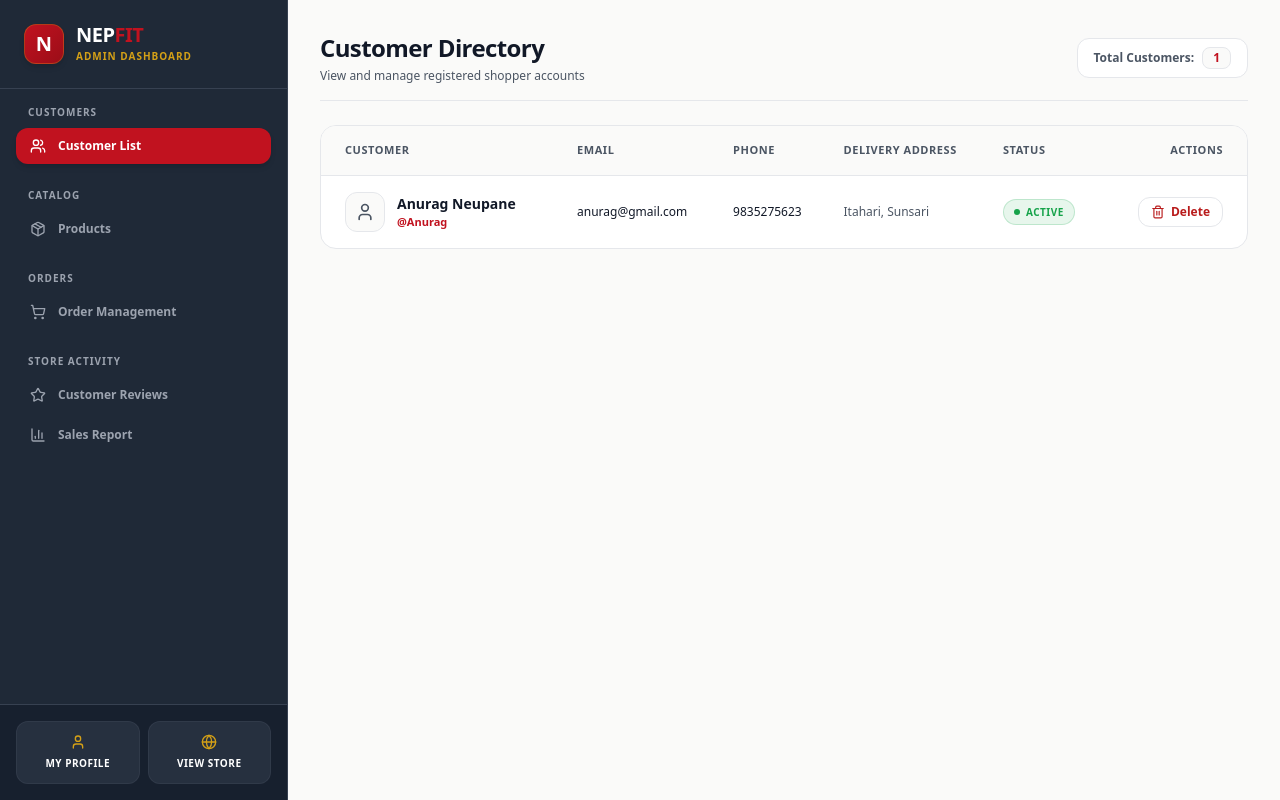
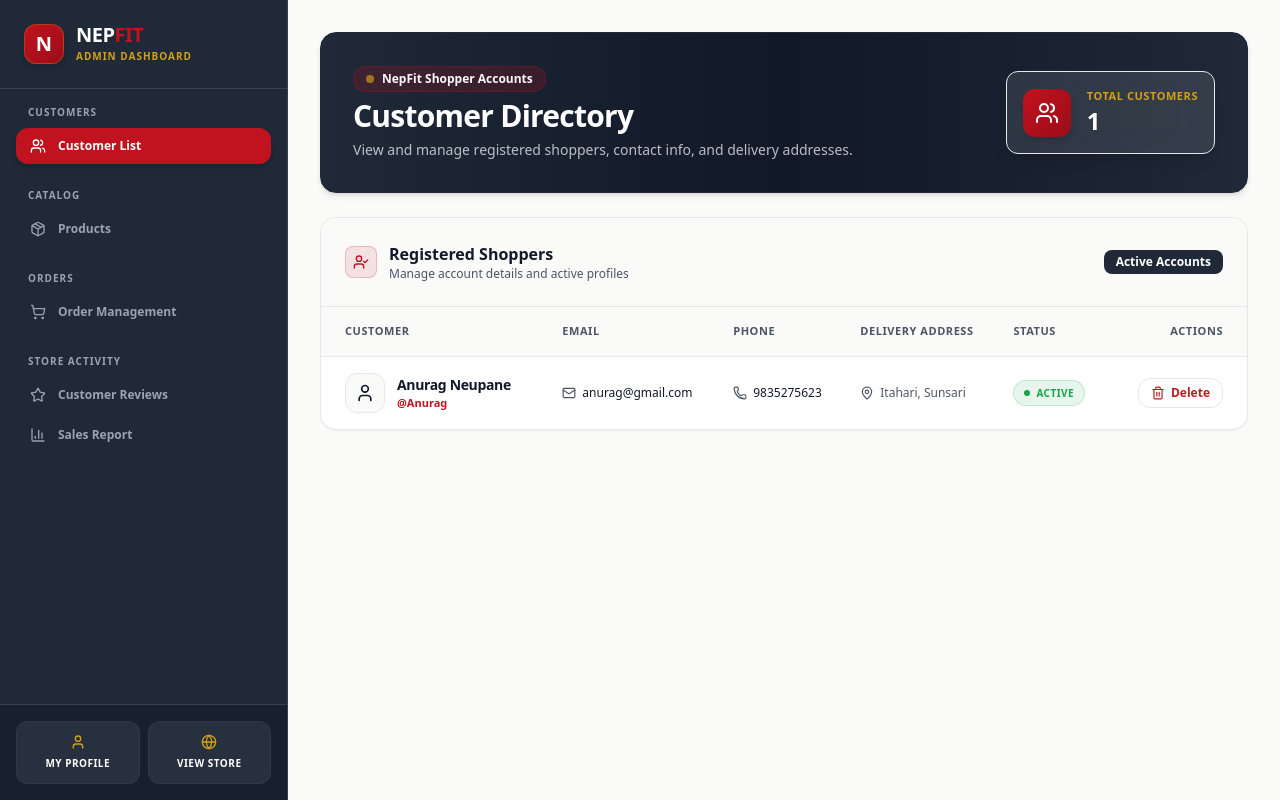
Before and after one commit to bipinjlimbu/B2C-E-Commerce---Django-Project-IV, a Django app: page /dashboard/admin/ in a window 1280 px wide. Run offline with Django 5.2, Linux system fonts and the light colour scheme; a user stored in the database is signed in; data comes from the database, SQL or seed files in the repository.

Commit message:
Customer Management Section UI Updated

```diff
--- a/nf_project/nf_app/templates/dashboard/admin/_customer_management.html
+++ b/nf_project/nf_app/templates/dashboard/admin/_customer_management.html
@@ -1,13 +1,21 @@
 <div class="space-y-6">
-    <div class="flex flex-col sm:flex-row sm:items-center justify-between gap-4 pb-4 border-b border-[#E5E7EB]">
+    <div class="bg-gradient-to-r from-[#1F2937] via-[#111827] to-[#1F2937] p-6 sm:p-8 rounded-2xl text-[#FFFFFF] shadow-md border border-[#1F2937] relative overflow-hidden flex flex-col md:flex-row md:items-center justify-between gap-6">
+        <div class="space-y-1.5 relative z-10">
+            <div class="inline-flex items-center gap-2 px-3 py-1 rounded-full bg-[#C1121F]/20 border border-[#C1121F]/30 text-[#FAFAF9] text-xs font-semibold">
+                <span class="w-2 h-2 rounded-full bg-[#D4A017] animate-pulse"></span>
+                <span>NepFit Shopper Accounts</span>
+            </div>
+            <h1 class="text-2xl sm:text-3xl font-extrabold text-[#FFFFFF] tracking-tight">Customer Directory</h1>
+            <p class="text-xs sm:text-sm text-[#E5E7EB]/80 font-normal max-w-xl">View and manage registered shoppers, contact info, and delivery addresses.</p>
+        </div>
+
+        <div class="relative z-10 flex items-center gap-4 bg-[#FFFFFF]/10 backdrop-blur-md border border-[#FFFFFF]/15 p-4 rounded-xl shrink-0 shadow-lg">
+            <div class="w-12 h-12 rounded-xl bg-gradient-to-br from-[#C1121F] to-[#9B0D18] flex items-center justify-center text-[#FFFFFF] shadow-md shrink-0">
+                <i data-lucide="users" class="w-6 h-6"></i>
+            </div>
             <div>
-            <h1 class="text-2xl font-extrabold text-[#111827] tracking-tight">Customer Directory</h1>
-            <p class="text-xs text-[#4B5563] mt-1">View and manage registered shopper accounts</p>
-        </div>
-        <div class="flex items-center gap-2">
-            <div class="bg-[#FFFFFF] border border-[#E5E7EB] px-4 py-2 rounded-xl text-xs font-bold text-[#111827] shadow-2xs flex items-center gap-2">
-                <span class="text-[#4B5563]">Total Customers:</span>
-                <span class="font-bold text-[#C1121F] bg-[#FAFAF9] px-2.5 py-0.5 rounded-lg border border-[#E5E7EB]">
+                <span class="text-[11px] font-bold uppercase tracking-wider text-[#D4A017] block">Total Customers</span>
+                <span class="text-xl sm:text-2xl font-black text-[#FFFFFF] tracking-tight">
                     {{ customers|length|default:"0" }}
                 </span>
             </div>
@@ -15,11 +23,26 @@
     </div>
 
     {% if customers %}
-    <div class="bg-[#FFFFFF] border border-[#E5E7EB] rounded-2xl shadow-2xs overflow-hidden">
+    <div class="bg-[#FFFFFF] border border-[#E5E7EB] rounded-2xl shadow-sm overflow-hidden">
+        <div class="p-5 sm:p-6 border-b border-[#E5E7EB] flex items-center justify-between bg-[#FAFAF9]">
+            <div class="flex items-center gap-3">
+                <div class="w-8 h-8 rounded-lg bg-[#C1121F]/10 border border-[#C1121F]/20 flex items-center justify-center text-[#C1121F]">
+                    <i data-lucide="user-check" class="w-4 h-4"></i>
+                </div>
+                <div>
+                    <h2 class="text-base font-bold text-[#111827]">Registered Shoppers</h2>
+                    <p class="text-xs text-[#4B5563]">Manage account details and active profiles</p>
+                </div>
+            </div>
+            <span class="text-xs font-semibold px-3 py-1 bg-[#1F2937] text-[#FFFFFF] rounded-lg">
+                Active Accounts
+            </span>
+        </div>
+
         <div class="overflow-x-auto">
-            <table class="w-full text-left border-collapse">
+            <table class="w-full text-left border-collapse min-w-[750px]">
                 <thead>
-                    <tr class="border-b border-[#E5E7EB] text-[11px] font-extrabold uppercase tracking-wider text-[#4B5563] bg-[#FAFAF9]">
+                    <tr class="border-b border-[#E5E7EB] text-[11px] font-bold uppercase tracking-wider text-[#4B5563] bg-[#FAFAF9]">
                         <th class="py-4 px-6">Customer</th>
                         <th class="py-4 px-4">Email</th>
                         <th class="py-4 px-4">Phone</th>
@@ -30,23 +53,44 @@
                 </thead>
                 <tbody class="divide-y divide-[#E5E7EB] text-xs text-[#4B5563]">
                     {% for customer in customers %}
-                        <tr class="hover:bg-[#FAFAF9]/80 transition-colors">
-                            <td class="py-4 px-6 flex items-center gap-3">
-                                <div class="w-10 h-10 rounded-xl bg-[#FAFAF9] border border-[#E5E7EB] overflow-hidden flex items-center justify-center shrink-0 shadow-2xs">
+                        <tr class="hover:bg-[#FAFAF9] transition-colors group">
+                            <td class="py-4 px-6">
+                                <div class="flex items-center gap-3">
+                                    <div class="w-10 h-10 rounded-xl bg-[#FAFAF9] border border-[#E5E7EB] overflow-hidden flex items-center justify-center shrink-0 shadow-2xs group-hover:border-[#D4A017]/60 transition-colors">
                                         {% if customer.profile_picture %}
                                             <img src="{{ customer.profile_picture.url }}" alt="{{ customer.first_name }}" class="w-full h-full object-cover">
                                         {% else %}
-                                        <i data-lucide="user" class="w-5 h-5 text-[#4B5563]"></i>
+                                            <i data-lucide="user" class="w-5 h-5 text-[#111827]"></i>
                                         {% endif %}
                                     </div>
                                     <div>
-                                    <span class="text-[#111827] block font-bold text-sm">{{ customer.first_name }} {{ customer.last_name }}</span>
-                                    <span class="text-[11px] text-[#C1121F] block font-semibold">@{{ customer.username }}</span>
+                                        <span class="text-[#111827] block font-bold text-sm tracking-tight group-hover:text-[#C1121F] transition-colors">
+                                            {{ customer.first_name }} {{ customer.last_name }}
+                                        </span>
+                                        <span class="text-[11px] text-[#C1121F] block font-semibold">
+                                            @{{ customer.username }}
+                                        </span>
+                                    </div>
                                 </div>
                             </td>
-                            <td class="py-4 px-4 font-medium text-[#111827]">{{ customer.email }}</td>
-                            <td class="py-4 px-4 font-medium text-[#111827]">{{ customer.phone }}</td>
-                            <td class="py-4 px-4 max-w-xs truncate text-[#4B5563]">{{ customer.address }}</td>
+                            <td class="py-4 px-4 font-medium text-[#111827]">
+                                <div class="flex items-center gap-1.5">
+                                    <i data-lucide="mail" class="w-3.5 h-3.5 text-[#4B5563] shrink-0"></i>
+                                    <span>{{ customer.email }}</span>
+                                </div>
+                            </td>
+                            <td class="py-4 px-4 font-medium text-[#111827]">
+                                <div class="flex items-center gap-1.5">
+                                    <i data-lucide="phone" class="w-3.5 h-3.5 text-[#4B5563] shrink-0"></i>
+                                    <span>{{ customer.phone }}</span>
+                                </div>
+                            </td>
+                            <td class="py-4 px-4 max-w-xs truncate text-[#4B5563] font-normal" title="{{ customer.address }}">
+                                <div class="flex items-center gap-1.5">
+                                    <i data-lucide="map-pin" class="w-3.5 h-3.5 text-[#4B5563] shrink-0"></i>
+                                    <span class="truncate">{{ customer.address }}</span>
+                                </div>
+                            </td>
                             <td class="py-4 px-4">
                                 <span class="inline-flex items-center gap-1.5 bg-[#16A34A]/10 text-[#16A34A] text-[10px] font-extrabold uppercase px-2.5 py-1 rounded-full border border-[#16A34A]/20 tracking-wider">
                                     <span class="w-1.5 h-1.5 rounded-full bg-[#16A34A]"></span>
@@ -55,7 +99,7 @@
                             </td>
                             <td class="py-4 px-6 text-right">
                                 <div class="flex items-center justify-end">
-                                    <a href="/profile/delete/{{ customer.id }}/" class="inline-flex items-center gap-1.5 px-3 py-1.5 bg-[#FFFFFF] hover:bg-[#B91C1C] text-[#B91C1C] hover:text-white rounded-xl border border-[#E5E7EB] hover:border-[#B91C1C] text-xs font-bold transition-all shadow-2xs">
+                                    <a href="/profile/delete/{{ customer.id }}/" class="inline-flex items-center gap-1.5 px-3 py-1.5 bg-[#FFFFFF] hover:bg-[#B91C1C] text-[#B91C1C] hover:text-[#FFFFFF] rounded-xl border border-[#E5E7EB] hover:border-[#B91C1C] text-xs font-bold transition-all shadow-2xs active:scale-95">
                                         <i data-lucide="trash-2" class="w-3.5 h-3.5"></i>
                                         <span>Delete</span>
                                     </a>
@@ -68,12 +112,12 @@
         </div>
     </div>
     {% else %}
-    <div class="bg-[#FFFFFF] border border-[#E5E7EB] text-[#4B5563] p-10 rounded-2xl text-center shadow-2xs max-w-md mx-auto my-8">
-        <div class="w-12 h-12 rounded-xl bg-[#FAFAF9] border border-[#E5E7EB] flex items-center justify-center mx-auto text-[#4B5563] mb-3">
-            <i data-lucide="user-x" class="w-6 h-6 text-[#C1121F]"></i>
+    <div class="flex flex-col items-center justify-center text-center p-12 sm:p-16 bg-[#FFFFFF] border border-dashed border-[#E5E7EB] rounded-2xl shadow-2xs max-w-lg mx-auto my-6">
+        <div class="w-16 h-16 rounded-2xl bg-[#FAFAF9] border border-[#E5E7EB] flex items-center justify-center mb-4 text-[#4B5563]">
+            <i data-lucide="user-x" class="w-8 h-8 text-[#C1121F]"></i>
         </div>
-        <h3 class="text-[#111827] font-extrabold text-base mb-1">No Customers Found</h3>
-        <p class="text-xs text-[#4B5563]">There are currently no registered customers in the system.</p>
+        <h3 class="text-base font-bold text-[#111827]">No Customers Found</h3>
+        <p class="text-xs text-[#4B5563] mt-1 max-w-sm">There are currently no registered customer accounts available in the directory.</p>
     </div>
     {% endif %}
 </div>
--- a/nf_project/static/css/styles.css
+++ b/nf_project/static/css/styles.css
@@ -1139,6 +1139,10 @@ Ensure the default browser behavior of the `hidden` attribute.
   min-width: 700px;
 }
 
+.min-w-\[750px\] {
+  min-width: 750px;
+}
+
 .max-w-4xl {
   max-width: 56rem;
 }
@@ -3060,6 +3064,11 @@ Ensure the default browser behavior of the `hidden` attribute.
   color: rgb(212 160 23 / var(--tw-text-opacity));
 }
 
+.hover\:text-\[\#FFFFFF\]:hover {
+  --tw-text-opacity: 1;
+  color: rgb(255 255 255 / var(--tw-text-opacity));
+}
+
 .hover\:shadow-lg:hover {
   --tw-shadow: 0 10px 15px -3px rgb(0 0 0 / 0.1), 0 4px 6px -4px rgb(0 0 0 / 0.1);
   --tw-shadow-colored: 0 10px 15px -3px var(--tw-shadow-color), 0 4px 6px -4px var(--tw-shadow-color);
@@ -3151,6 +3160,10 @@ Ensure the default browser behavior of the `hidden` attribute.
   border-color: rgb(193 18 31 / var(--tw-border-opacity));
 }
 
+.group:hover .group-hover\:border-\[\#D4A017\]\/60 {
+  border-color: rgb(212 160 23 / 0.6);
+}
+
 .group:hover .group-hover\:bg-white {
   --tw-bg-opacity: 1;
   background-color: rgb(255 255 255 / var(--tw-bg-opacity));
```
Lines whose indentation alone changed are shown as unchanged.
